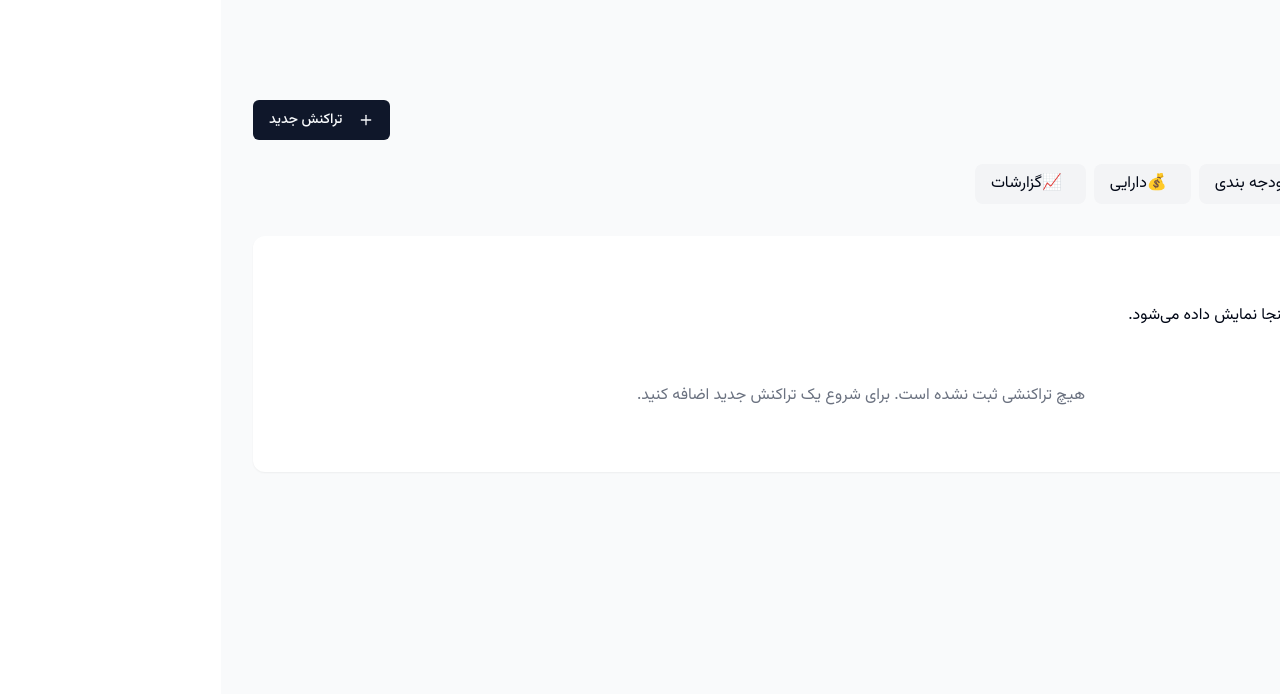
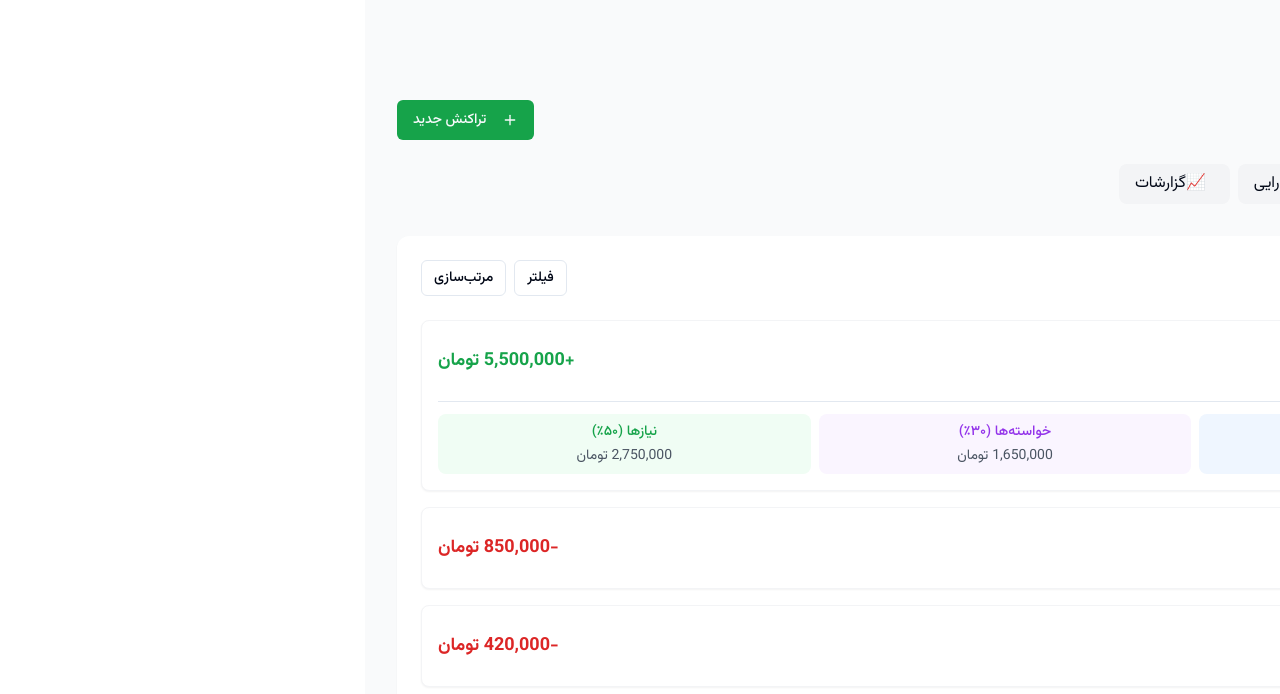
Before and after one commit to Cloner97/Life-Flow, a React (Vite) app: page /finance/transactions in a window 1280 px wide. Shown: the top 694 px of the page. Built offline with nearby package versions, Linux system fonts and the light colour scheme.

Commit message:
feat: Add transaction form to finance

```diff
--- a/src/components/finance/TransactionCard.tsx
+++ b/src/components/finance/TransactionCard.tsx
@@ -1,6 +1,8 @@
 
 import { cn } from '@/lib/utils';
 import { calculateIncomeSplits } from '@/utils/financeSplitting';
+import { Card, CardContent } from '@/components/ui/card';
+import { ReceiptText, ArrowUp, ArrowDown } from 'lucide-react';
 
 interface TransactionCardProps {
   title: string;
@@ -15,35 +17,35 @@ export function TransactionCard({ title, amount, date, isIncome = false, categor
   const budgetSplits = isIncome ? calculateIncomeSplits(amount) : null;
 
   return (
-    <div className="ios-card p-3">
+    <Card className="overflow-hidden border border-gray-100">
+      <CardContent className="p-4">
         <div className="flex justify-between items-center">
           <div className="flex items-center">
             <div className={cn(
-            "w-10 h-10 rounded-full flex items-center justify-center flex-shrink-0",
+              "w-12 h-12 rounded-full flex items-center justify-center flex-shrink-0",
               isIncome ? "bg-lifeos-soft-green" : "bg-lifeos-soft-pink"
             )}>
-            <span className={cn(
-              "text-lg font-bold",
-              isIncome ? "text-green-600" : "text-red-600"
-            )}>
-              {isIncome ? '+' : '-'}
-            </span>
+              {isIncome ? (
+                <ArrowUp className="h-5 w-5 text-green-600" />
+              ) : (
+                <ArrowDown className="h-5 w-5 text-red-600" />
+              )}
             </div>
-          <div className="mr-3">
-            <h4 className="font-medium text-gray-900">{title}</h4>
-            <div className="flex text-xs text-gray-500 mt-0.5">
+            <div className="mr-4">
+              <h4 className="font-medium text-gray-900 text-base">{title}</h4>
+              <div className="flex text-xs text-gray-500 mt-1">
                 <span>{date}</span>
                 {category && (
                   <>
                     <span className="mx-1">•</span>
-                  <span>{category}</span>
+                    <span className="bg-gray-100 px-2 py-0.5 rounded-full">{category}</span>
                   </>
                 )}
               </div>
             </div>
           </div>
           <div className={cn(
-          "font-bold",
+            "font-bold text-lg",
             isIncome ? "text-green-600" : "text-red-600"
           )}>
             {isIncome ? '+' : '-'}{amount.toLocaleString()} تومان
@@ -52,21 +54,22 @@ export function TransactionCard({ title, amount, date, isIncome = false, categor
 
         {/* Budget allocation details for income transactions */}
         {isIncome && budgetSplits && (
-        <div className="mt-3 grid grid-cols-3 gap-2 border-t pt-3 text-sm">
-          <div className="text-center">
-            <div className="text-blue-600 font-medium">پس‌انداز (۲۰٪)</div>
+          <div className="mt-4 grid grid-cols-3 gap-2 border-t pt-3 text-sm">
+            <div className="text-center p-2 bg-blue-50 rounded-lg">
+              <div className="text-blue-600 font-medium mb-1">پس‌انداز (۲۰٪)</div>
               <div className="text-gray-600">{budgetSplits.savings.toLocaleString()} تومان</div>
             </div>
-          <div className="text-center">
-            <div className="text-purple-600 font-medium">خواسته‌ها (۳۰٪)</div>
+            <div className="text-center p-2 bg-purple-50 rounded-lg">
+              <div className="text-purple-600 font-medium mb-1">خواسته‌ها (۳۰٪)</div>
               <div className="text-gray-600">{budgetSplits.wants.toLocaleString()} تومان</div>
             </div>
-          <div className="text-center">
-            <div className="text-green-600 font-medium">نیازها (۵۰٪)</div>
+            <div className="text-center p-2 bg-green-50 rounded-lg">
+              <div className="text-green-600 font-medium mb-1">نیازها (۵۰٪)</div>
               <div className="text-gray-600">{budgetSplits.needs.toLocaleString()} تومان</div>
             </div>
           </div>
         )}
-    </div>
+      </CardContent>
+    </Card>
   );
 }
--- a/src/pages/finance/Transactions.tsx
+++ b/src/pages/finance/Transactions.tsx
@@ -5,7 +5,7 @@ import { SectionNavBar } from '@/components/layout/SectionNavBar';
 import { Button } from '@/components/ui/button';
 import { Dialog, DialogContent, DialogHeader, DialogTitle } from '@/components/ui/dialog';
 import { CreateTransactionForm } from '@/components/finance/CreateTransactionForm';
-import { Plus } from 'lucide-react';
+import { Plus, ReceiptText } from 'lucide-react';
 import { useToast } from '@/hooks/use-toast';
 import { TransactionCard } from '@/components/finance/TransactionCard';
 
@@ -25,9 +25,37 @@ export type Transaction = {
   description: string;
 };
 
+// Sample transactions for demonstration
+const sampleTransactions: Transaction[] = [
+  {
+    id: '1',
+    date: new Date('2023-05-01'),
+    category: 'درآمد',
+    type: 'income',
+    amount: 5500000,
+    description: 'حقوق ماهانه',
+  },
+  {
+    id: '2',
+    date: new Date('2023-05-03'),
+    category: 'مواد غذایی',
+    type: 'expense',
+    amount: 850000,
+    description: 'خرید هفتگی',
+  },
+  {
+    id: '3',
+    date: new Date('2023-05-05'),
+    category: 'قبوض',
+    type: 'expense',
+    amount: 420000,
+    description: 'قبض برق',
+  }
+];
+
 export default function Transactions() {
   const [isDialogOpen, setIsDialogOpen] = useState(false);
-  const [transactions, setTransactions] = useState<Transaction[]>([]);
+  const [transactions, setTransactions] = useState<Transaction[]>(sampleTransactions);
   const { toast } = useToast();
 
   const handleSubmit = (data: any) => {
@@ -53,7 +81,7 @@ export default function Transactions() {
       <BackButton />
       <div className="flex justify-between items-center">
         <h1 className="text-3xl font-bold text-gray-900">امور مالی</h1>
-        <Button onClick={() => setIsDialogOpen(true)}>
+        <Button onClick={() => setIsDialogOpen(true)} className="bg-green-600 hover:bg-green-700">
           <Plus className="ml-2 h-4 w-4" />
           تراکنش جدید
         </Button>
@@ -63,12 +91,31 @@ export default function Transactions() {
 
       <div className="grid gap-6">
         <div className="bg-white p-6 rounded-xl shadow-sm">
-          <h2 className="text-xl font-semibold mb-4">تراکنش ها</h2>
-          <p>لیست تراکنش های شما اینجا نمایش داده می‌شود.</p>
+          <div className="flex justify-between items-center mb-6">
+            <h2 className="text-xl font-semibold flex items-center">
+              <ReceiptText className="mr-2 h-5 w-5 text-gray-600" />
+              تراکنش‌های اخیر
+            </h2>
+
+            <div className="flex gap-2">
+              <Button variant="outline" size="sm">
+                فیلتر
+              </Button>
+              <Button variant="outline" size="sm">
+                مرتب‌سازی
+              </Button>
+            </div>
+          </div>
 
           {transactions.length === 0 ? (
-            <div className="mt-4 text-center py-10 text-gray-500">
-              هیچ تراکنشی ثبت نشده است. برای شروع یک تراکنش جدید اضافه کنید.
+            <div className="mt-8 text-center py-12 bg-gray-50 rounded-lg border border-dashed border-gray-200">
+              <ReceiptText className="mx-auto h-12 w-12 text-gray-400 mb-3" />
+              <h3 className="text-lg font-medium text-gray-900 mb-1">هیچ تراکنشی ثبت نشده است</h3>
+              <p className="text-gray-500 mb-4">برای شروع یک تراکنش جدید ثبت کنید.</p>
+              <Button onClick={() => setIsDialogOpen(true)}>
+                <Plus className="ml-2 h-4 w-4" />
+                افزودن تراکنش
+              </Button>
             </div>
           ) : (
             <div className="mt-4 space-y-4">
```
Lines whose indentation alone changed are shown as unchanged.
